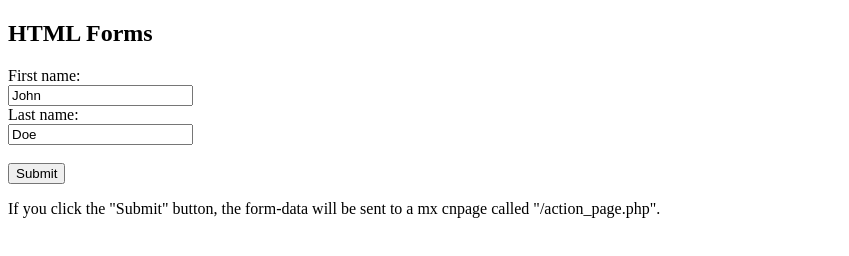
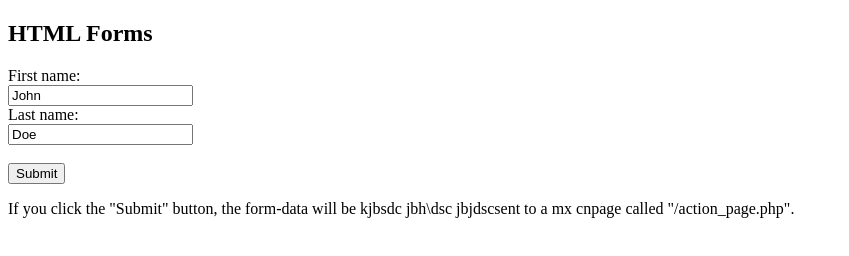
Before and after one commit to sagarpatil860/simpletest, a plain HTML site: page index.html in a window 1280 px wide. Shown: the whole page, without its empty margins (0-849 px from the left). Drawn offline with Linux system fonts and the light colour scheme.

Commit message:
Update index.html

```diff
--- a/index.html
+++ b/index.html
@@ -12,7 +12,7 @@
   <input type="submit" value="Submit">
 </form>
 
-<p>If you click the "Submit" button, the form-data will be sent to a mx cnpage called "/action_page.php".</p>
+<p>If you click the "Submit" button, the form-data will be kjbsdc jbh\dsc jbjdscsent to a mx cnpage called "/action_page.php".</p>
 
 </body>
 </html>
```
